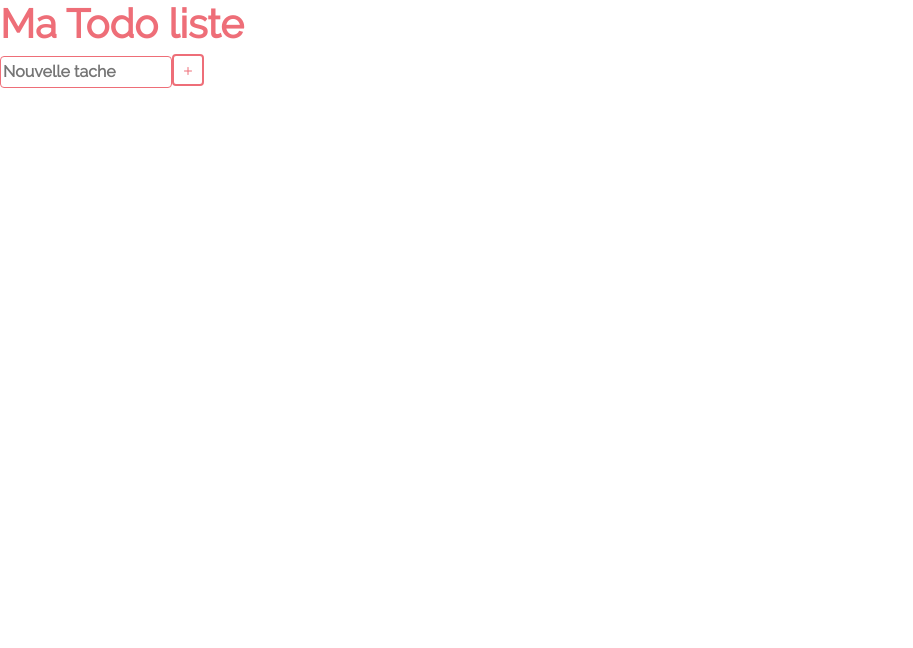
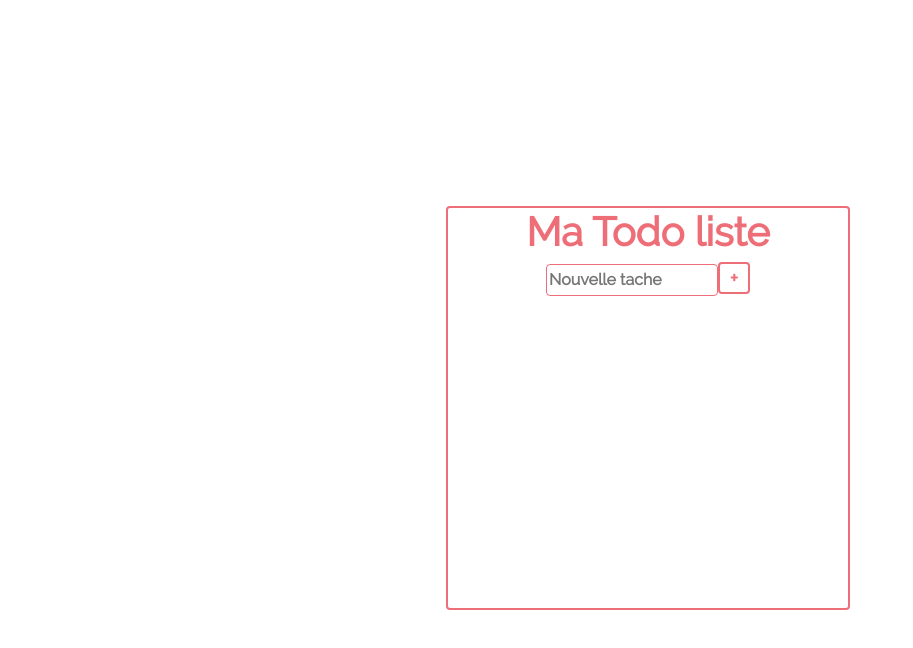
Before and after one commit to Adeline2004/mytodolist, a React (Create React App) app: page / in a window 1280 px wide. Shown: the top 648 px of the page, without its empty margins (0-913 px from the left). Built offline with nearby package versions, Linux system fonts and the light colour scheme.

Commit message:
style todo et todo list

```diff
--- a/src/App.js
+++ b/src/App.js
@@ -1,9 +1,21 @@
 import React, { Component } from 'react'
+import styled from 'styled-components'
 import Title from './Components/Title'
 import Form from './Components/Form'
 import Todolist from './Components/Todolist'
 
 import './App.css'
+
+const AppWrapper = styled.div`
+  height: 400px;
+  width: 400px;
+  border: 2px solid #ee6e78;
+  border-radius: 4px;
+  display: flex;
+  flex-direction: column;
+  align-items: center;
+  overflow: auto;
+`
 
 class App extends Component {
   state = {
@@ -24,7 +36,7 @@ class App extends Component {
   render () {
     const { list } = this.state
     return (
-      <div>
+      <AppWrapper>
         <Title name='Ma Todo liste' />
         <Form
           addNewTask={newTask => {
@@ -35,7 +47,7 @@ class App extends Component {
           Todos={list}
           deleteItem={index => this.deleteIteminList(index)}
         />
-      </div>
+      </AppWrapper>
     )
   }
 }
--- a/src/Components/Form/index.js
+++ b/src/Components/Form/index.js
@@ -1,13 +1,15 @@
-import React, { Component } from "react";
-import { Plus } from "react-feather";
-import styled from "styled-components";
-import Button from "../Boutton";
+import React, { Component } from 'react'
+// import { Plus } from "react-feather";
+import styled from 'styled-components'
+import Button from '../Boutton'
 
 const FormWrapper = styled.div`
   color: #ee6e78;
   font-size: 32px;
   font-family: Raleway;
-`;
+  display: flex;
+  justify-content: center;
+`
 
 const Input = styled.input`
   color: #ee6e78;
@@ -22,41 +24,39 @@ const Input = styled.input`
     outline-color: #ee6e78;
     outline-style: dashed;
   }
-`;
+`
 
 class Form extends Component {
   state = {
-    newTask: ""
-  };
+    newTask: ''
+  }
 
   handleChange = event => {
-    this.setState({ newTask: event.target.value });
-  };
+    this.setState({ newTask: event.target.value })
+  }
 
-  render() {
-    const { addNewTask } = this.props;
-    const { newTask } = this.state;
+  render () {
+    const { addNewTask } = this.props
+    const { newTask } = this.state
     return (
       <FormWrapper>
         <form
           onSubmit={event => {
-            event.preventDefault();
-            addNewTask(newTask);
-            this.setState({ newTask: "" });
+            event.preventDefault()
+            addNewTask(newTask)
+            this.setState({ newTask: '' })
           }}
         >
           <Input
-            placeholder="Nouvelle tache"
+            placeholder='Nouvelle tache'
             value={newTask}
             onChange={event => this.handleChange(event)}
           />
-          <Button type="submit">
-            <Plus size={12} />
-          </Button>
+          <Button type='submit'>{/* <Plus size={12} /> */}+</Button>
         </form>
       </FormWrapper>
-    );
+    )
   }
 }
 
-export default Form;
+export default Form
--- a/src/Components/Title/index.js
+++ b/src/Components/Title/index.js
@@ -1,13 +1,15 @@
-import React from "react";
-import styled from "styled-components";
+import React from 'react'
+import styled from 'styled-components'
 
 const TitleWrapper = styled.div`
   color: #ee6e78;
   font-size: 40px;
   font-weight: bold;
   font-family: Raleway;
-`;
+  display: flex;
+  justify-content: center;
+`
 
-const Title = props => <TitleWrapper>{props.name}</TitleWrapper>;
+const Title = props => <TitleWrapper>{props.name}</TitleWrapper>
 
-export default Title;
+export default Title
--- a/src/Components/Todo/index.js
+++ b/src/Components/Todo/index.js
@@ -1,14 +1,27 @@
-import React from "react";
-import { Trash } from "react-feather";
-import Button from "../Boutton";
+import React from 'react'
+import styled from 'styled-components'
+// import { Trash } from "react-feather";
+import Button from '../Boutton'
+
+const TodoWrapper = styled.div`
+  display: flex;
+  width: 360px;
+  border: 1px solid #d1d5e9;
+  justify-content: space-between;
+  margin: 2px;
+  overflow: auto;
+`
+const itemWrapper = styled.div`
+  display: flex;
+`
 
 const Todo = props => (
-  <div>
-    {props.item}
+  <TodoWrapper>
+    <itemWrapper>{props.item}</itemWrapper>
     <Button onClick={() => props.deleteItem()}>
-      <Trash size={16} />
+      {/* <Trash size={16} /> */}x
     </Button>
-  </div>
-);
+  </TodoWrapper>
+)
 
-export default Todo;
+export default Todo
--- a/src/Components/Todolist/index.js
+++ b/src/Components/Todolist/index.js
@@ -1,14 +1,20 @@
 import React from 'react'
+import styled from 'styled-components'
 import Todo from '../Todo'
+
+const TodolistWrapper = styled.div`
+  display: flex;
+  flex-direction: column;
+`
 
 const Todolist = props => {
   const { Todos, deleteItem } = props
   return (
-    <div>
+    <TodolistWrapper>
       {Todos.map((item, index) => (
         <Todo item={item} deleteItem={() => deleteItem(index)} />
       ))}
-    </div>
+    </TodolistWrapper>
   )
 }
 
--- a/src/index.css
+++ b/src/index.css
@@ -1,10 +1,15 @@
 body {
-  margin: 0;
   font-family: -apple-system, BlinkMacSystemFont, "Segoe UI", "Roboto", "Oxygen",
     "Ubuntu", "Cantarell", "Fira Sans", "Droid Sans", "Helvetica Neue",
     sans-serif;
   -webkit-font-smoothing: antialiased;
   -moz-osx-font-smoothing: grayscale;
+  display: flex;
+  justify-content:center;
+ align-items: center;
+ width: 100%;
+ height: 100%;
+ position: absolute
 }
 
 code {
```
Also changed, not shown: src/index.js (+8 -8 lines).
